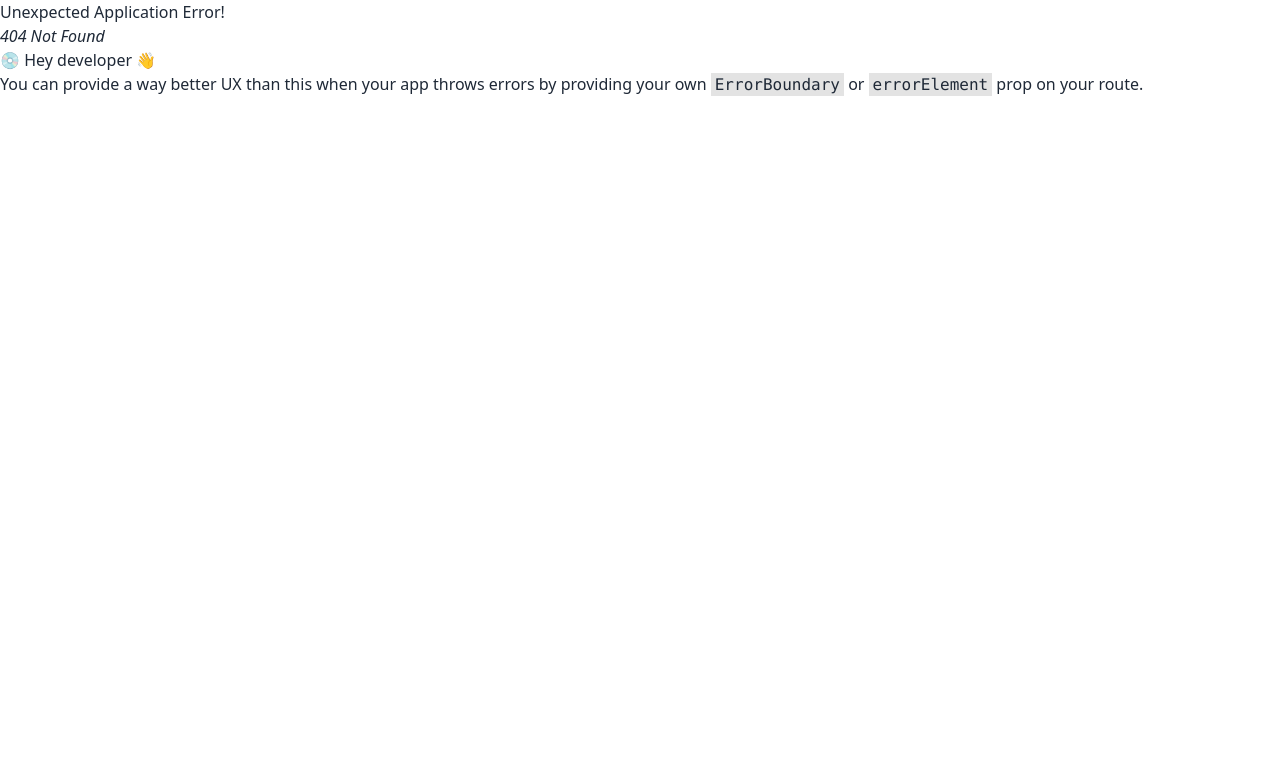
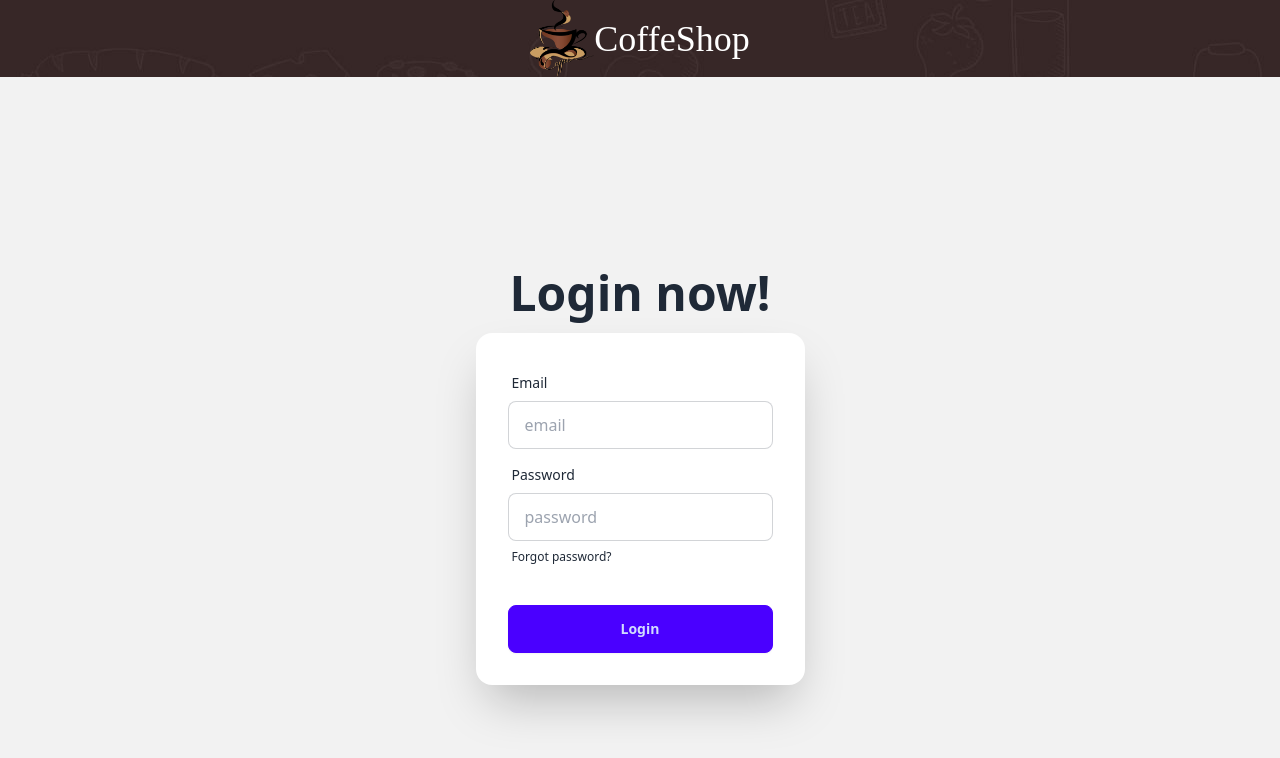
Before and after one commit to rjspyk5/coffe-shop-client, a React (Vite) app: page /login in a window 1280 px wide. Before the commit this address had no page. Shown: the top 758 px of the page. Built offline with nearby package versions, Linux system fonts and the light colour scheme; a web font is replaced by a local one.

Commit message:
added simple firebase config file

```diff
--- /dev/null
+++ b/src/Pages/Login.jsx
@@ -0,0 +1,52 @@
+export const Login = () => {
+  const handleLogin = (e) => {
+    e.preventDefault();
+  };
+  return (
+    <div>
+      <div className="hero min-h-screen bg-base-200">
+        <div className="hero-content flex-col ">
+          <div className="text-center lg:text-left">
+            <h1 className="text-5xl font-bold text-center">Login now!</h1>
+          </div>
+          <div className="card shrink-0 w-full max-w-sm shadow-2xl bg-base-100">
+            <form onSubmit={handleLogin} className="card-body">
+              <div className="form-control">
+                <label className="label">
+                  <span className="label-text">Email</span>
+                </label>
+                <input
+                  name="email"
+                  type="email"
+                  placeholder="email"
+                  className="input input-bordered"
+                  required
+                />
+              </div>
+              <div className="form-control">
+                <label className="label">
+                  <span className="label-text">Password</span>
+                </label>
+                <input
+                  name="pass"
+                  type="password"
+                  placeholder="password"
+                  className="input input-bordered"
+                  required
+                />
+                <label className="label">
+                  <a href="#" className="label-text-alt link link-hover">
+                    Forgot password?
+                  </a>
+                </label>
+              </div>
+              <div className="form-control mt-6">
+                <button className="btn btn-primary">Login</button>
+              </div>
+            </form>
+          </div>
+        </div>
+      </div>
+    </div>
+  );
+};
--- a/src/Pages/Products.jsx
+++ b/src/Pages/Products.jsx
@@ -14,7 +14,7 @@
 
   return (
     <div
-      className="mt-10 bg-no-repeat"
+      className="mt-10  bg-no-repeat"
       style={{ backgroundImage: `url(${bg})` }}
     >
       <div className="flex justify-center ">
--- a/src/Routing.jsx
+++ b/src/Routing.jsx
@@ -2,6 +2,7 @@
 import { Root } from "../src/Layout/Root";
 import { Home } from "./Pages/Home";
 import { Add } from "./Pages/Add";
+import { Login } from "./Pages/Login";
 
 export const routes = createBrowserRouter([
   {
@@ -16,6 +17,10 @@
         path: "/add",
         element: <Add />,
       },
+      {
+        path: "login",
+        element: <Login />,
+      },
     ],
   },
 ]);
--- /dev/null
+++ b/src/firebase.config.js
@@ -0,0 +1,14 @@
+import { initializeApp } from "firebase/app";
+import { getAuth } from "firebase/auth";
+
+const firebaseConfig = {
+  apiKey: import.meta.env.APIKEY,
+  authDomain: import.meta.env.AUTHDOMAIN,
+  projectId: import.meta.env.PROJECTID,
+  storageBucket: import.meta.env.STORAGEBUCKET,
+  messagingSenderId: import.meta.env.MESSAGINGSENDERID,
+  appId: import.meta.env.APPID,
+};
+
+const app = initializeApp(firebaseConfig);
+export const auth = getAuth(app);
```
